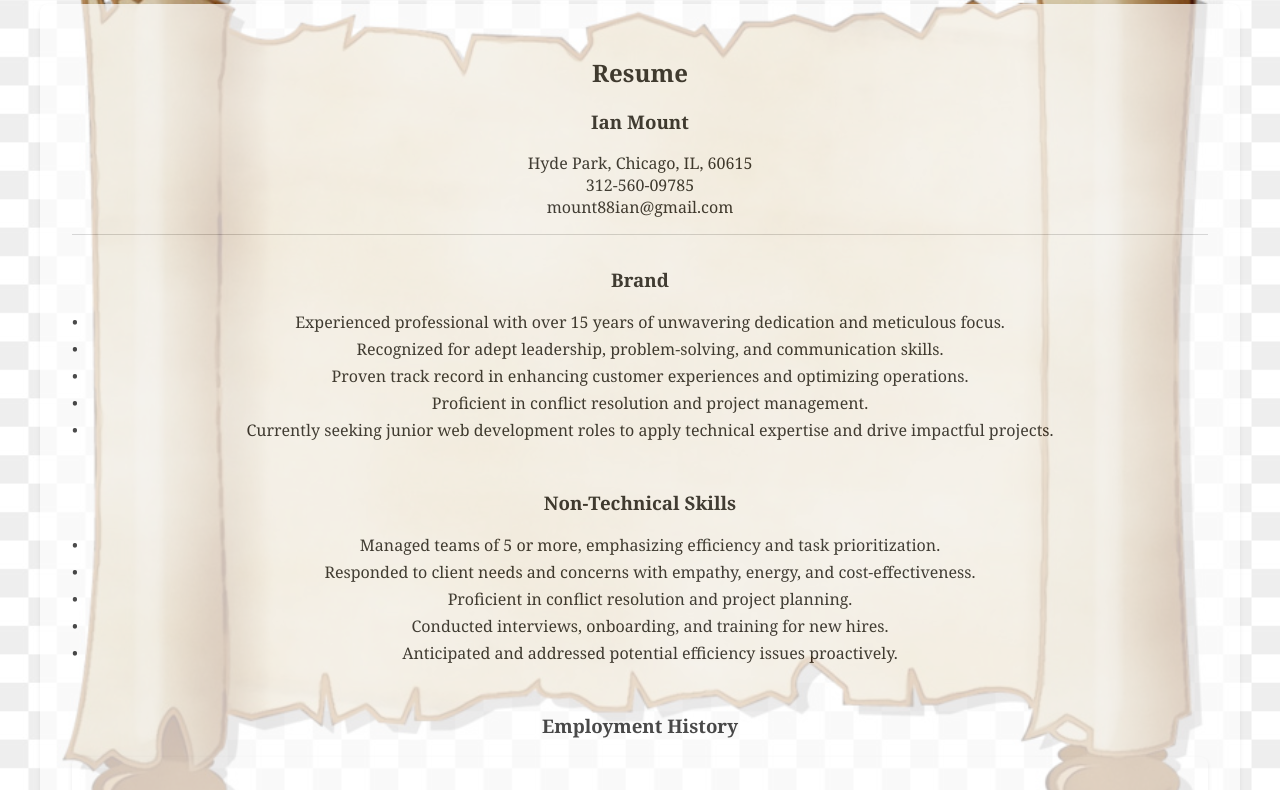
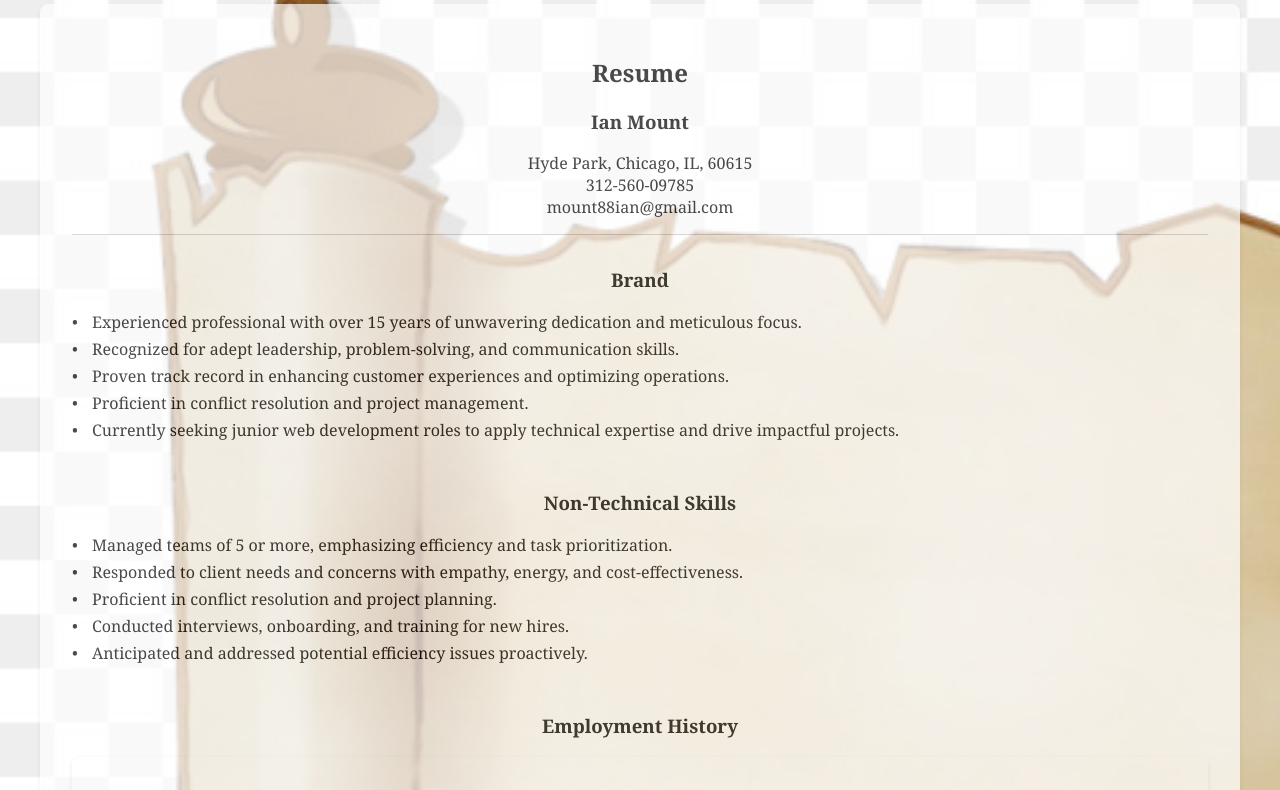
Before and after one commit to Iansogotthis/Portfolio, a website: page employment.html in a window 1280 px wide. Shown: the part 199-989 px from the top of the page. Drawn offline with Linux system fonts and the light colour scheme.

Commit message:
Revert "extras page started"
This reverts commit 5a7e9ff6e80e659e36c25350f4df153f9ed1662c.

```diff
--- a/css/styles.css
+++ b/css/styles.css
@@ -5,7 +5,8 @@ body {
     font-family: 'Roboto', sans-serif;
     margin: 0;
     padding: 0;
-    background-color: #e9af52f1; /* Used from styles.css */
+    background-image: url(/images/background.jpg);
+    background-size: cover;
 }
 
 /*******************************
@@ -271,7 +272,7 @@ section {
         Contact Section
 *******************************/
 #contact {
-    background-color: #525875;
+    background-color: #333;
     color: #fff;
 }
 
--- a/employment.html
+++ b/employment.html
@@ -10,12 +10,9 @@
     <style>
         body {
           background-image: url('/images/scroll.jpg');
+          background-size: stretch;
           background-repeat: no-repeat;
-
-          background-position: center;
-          background-attachment: fixed;
-          background-size: cover;
-
+          background-color: brown;
         }
       </style>
 
@@ -39,7 +36,6 @@
                 <p style="display: block; text-align: center">mount88ian@gmail.com</p>
                 <hr>
                 <h3 style="text-align: center;">Brand</h3>
-                <div style="text-align: center ">
                 <ul>
                     <li>Experienced professional with over 15 years of unwavering dedication and meticulous focus.</li>
                     <li>Recognized for adept leadership, problem-solving, and communication skills.</li>
@@ -48,7 +44,6 @@
                     <li>Currently seeking junior web development roles to apply technical expertise and drive impactful
                         projects.</li>
                 </ul>
-
                 <br/>
                 <br/>
 
@@ -110,7 +105,6 @@
                 <hr>
 
             </div>
-          </div>
     </section>
 
     <footer>
```
Also changed, not shown: education.html (+1 -4 lines), experience.html (+1 -5 lines).
